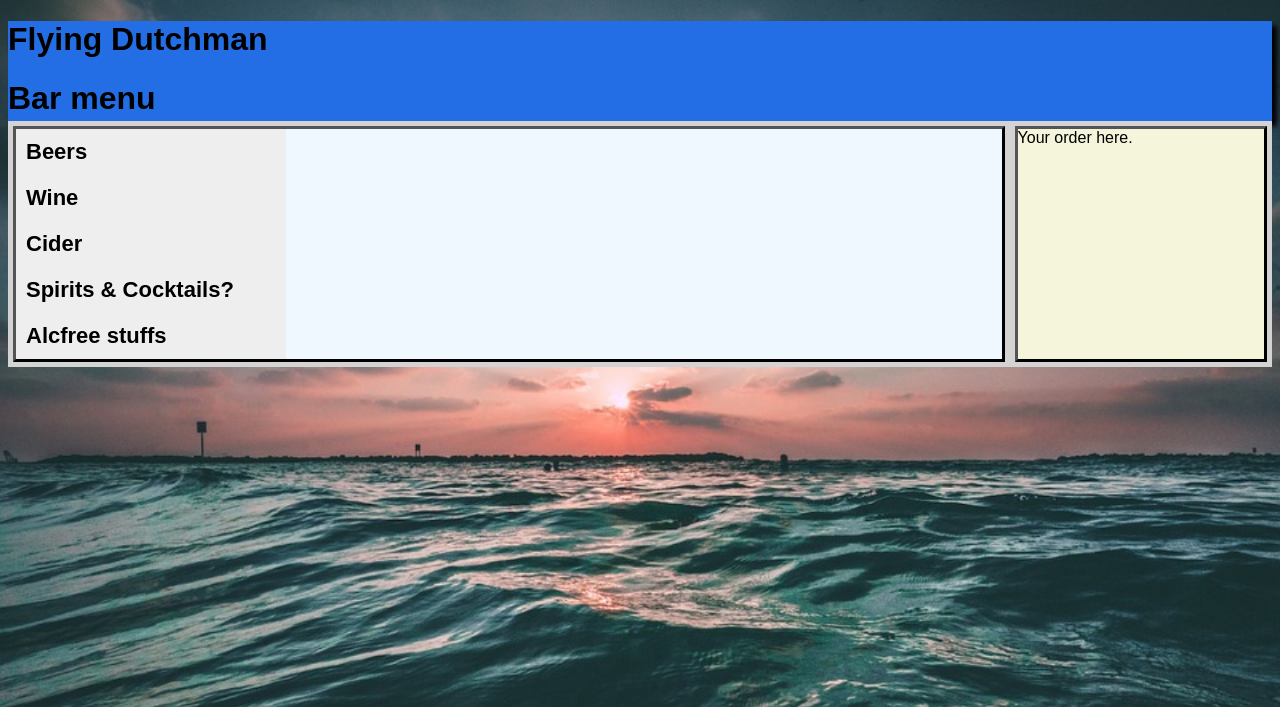
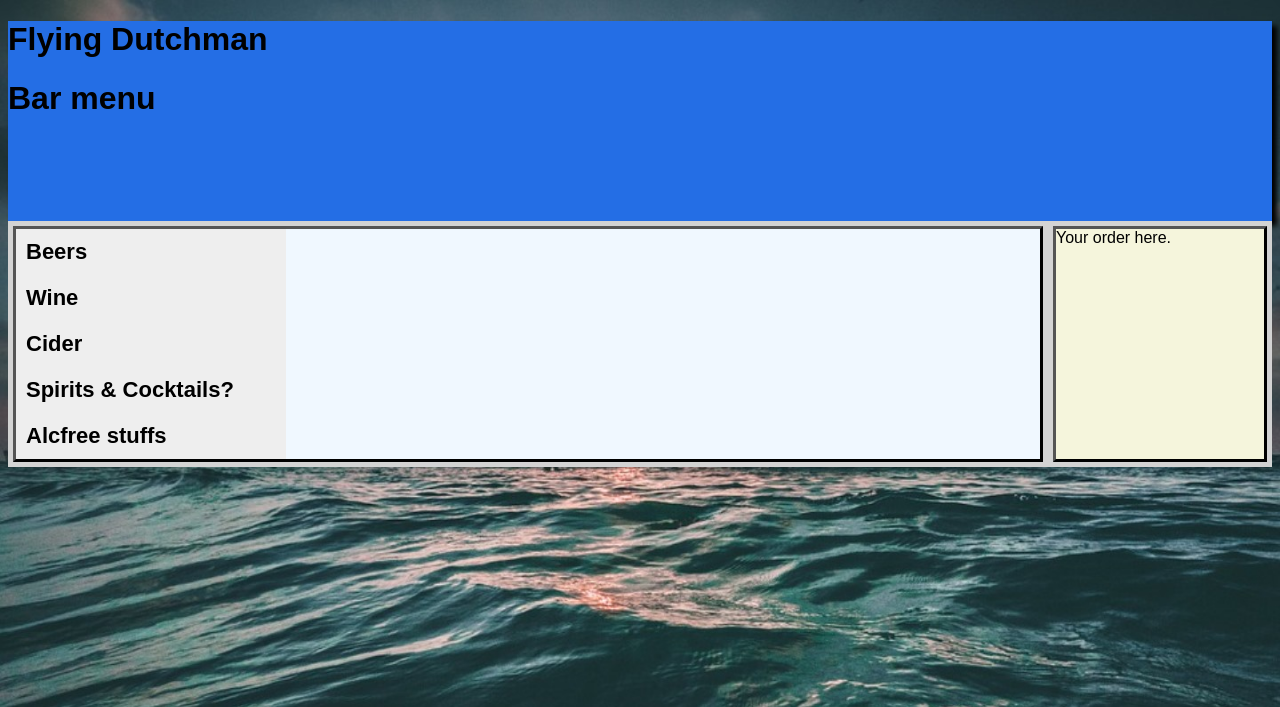
Before and after one commit to Quaryn/UIP-GRP10, a PHP site: page /menu.html in a window 1280 px wide. Shown: the top 707 px of the page. Run offline with PHP 8.4, Linux system fonts and the light colour scheme; some libraries are stand-ins or nearby versions; some web fonts are replaced.

Commit message:
Add files via upload
Have worked on the info tab, will do even more when on computer which handles enter-pushes.

```diff
--- a/document.css
+++ b/document.css
@@ -3,13 +3,13 @@
 
 
 header {
-  height: 100px;
+  height: 200px;
 	width: 100%;
 	background-color: #246ee5;
 	outline: 0;
 	margin: 0 auto;
 	padding: 0;
-  box-shadow: 5px 5px 5px #000000;
+        box-shadow: 5px 5px 5px #000000;
 	font-color: #ffffff;
 }
 
@@ -54,16 +54,26 @@ input[type="number"] {
 .flex-container {
   display: -webkit-flex;
   display: flex;
-  -webkit-justify-content: center;
-  justify-content: center;
+  -webkit-justify-content: left;
+  justify-content: left;
+  width: 100%;
+  height: 100%;
+  background-color: lightgrey;
+}
+.flex-container-aside {
+  display: -webkit-flex;
+  display: flex;
+  -webkit-justify-content: right;
+  justify-content: right;
   width: 100%;
   height: 100%;
   background-color: lightgrey;
 }
 
 .order-drink {
+  order: 3;
   background-color: aliceblue;
-  width: 80%;
+  width: 100%;
   -webkit-align-items: flex-start;
   align-items: flex-start;
   border-style: outset;
@@ -73,6 +83,7 @@ input[type="number"] {
 }
 
 .order-tab {
+  order: 2;
   background-color: beige;
   width: 20%;
   -webkit-align-items: flex-start;
@@ -80,6 +91,20 @@ input[type="number"] {
   border-style: outset;
 	border-color: #000000;
 	font-color: #ffffff;
+  margin: 5px;
+}
+
+.order-info {
+  order: 1;
+  background-color: beige;
+  position: fixed;
+  height: 400px;
+  width: 20%;
+  -webkit-align-items: flex-start;
+  align-items: center;
+  border-style: outset;
+  border-color: #000000;
+  font-color: #ffffff;
   margin: 5px;
 }
 
--- a/menu.html
+++ b/menu.html
@@ -24,18 +24,9 @@
   <h1>Bar menu</h1>
 </header>
 
+<div class="flex-container"> <!-- puts down a large container for all to see, -->
 
-
-
-
-<div class="flex-container">
-
-
-<div id="beerInfo"></div>
-
-
-
-<aside id="secondary" class="col-md-3 col-sm-3 order-drink">
+<aside id="secondary" class="col-md-3 col-sm-3 flex-container-aside"><div class="order-drink"> <!-- for some reason cannot press enter -->
     <div class="row">
         <!-- .widget STARTS -->
         <div class="widget">
@@ -95,9 +86,9 @@
                     <p>blabla</p>
                 </div>
             </div>
-        </div>
+        </div> </div>
         <!-- .widget ENDS -->
-    </div>
+    </div><div id="beerInfo" class="order-info" style="display:none"></div>
 </aside>
   <div class="order-tab">
     Your order here.
```
Also changed, not shown: menu.js (added, +72 -0 lines).
